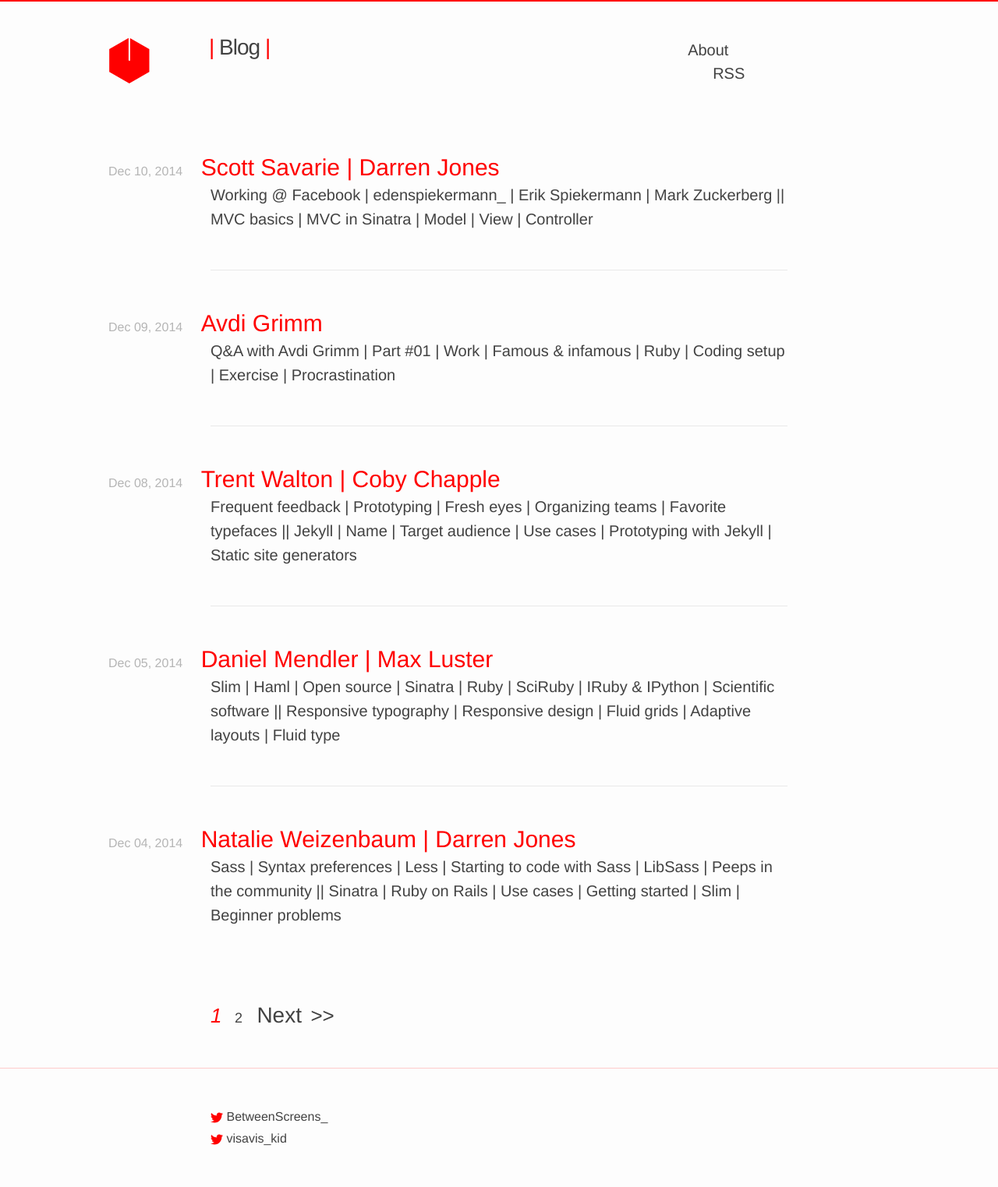
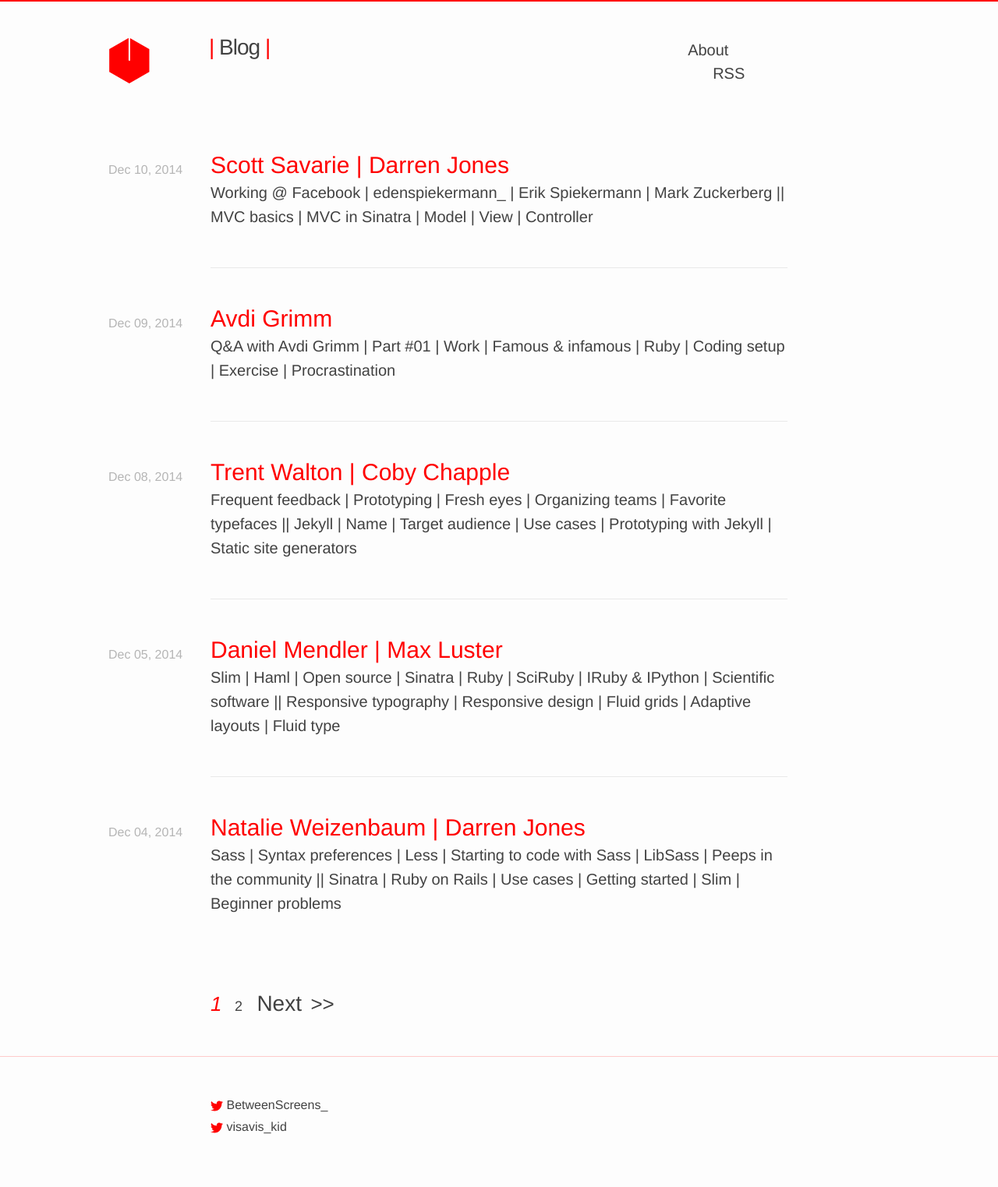
Before and after one commit to vis-kid/between_blog, a Jekyll site: the page built from index.html, in a window 1280 px wide. Shown: the whole page at 78% size. Built offline with Jekyll 4.4.1, drawn with Linux system fonts in a browser that asks for light colours; the list of posts is cut into pages by our own code.

Commit message:
Fixes bug for dates on index list inline-block caused spacing inconsistency in safari New styles for dates

```diff
--- a/_sass/_layout.scss
+++ b/_sass/_layout.scss
@@ -14,7 +14,7 @@
     margin-top: 25px;
   }
   @media (min-width: 1000px) {
-    margin-bottom: 87px;
+    margin-bottom: 97px;
   }
 }
 
@@ -215,9 +215,12 @@
 
 .post-list .post-meta {
 	@media (min-width: 1000px) {
-    display: inline-block;
-	  margin-left: -131px;
-	  margin-right: 19px;
+    margin: {
+      left: -131px;
+      right: 19px;
+      bottom: -37px;
+      top: 59px;
+		}
   }
 }
 
```
